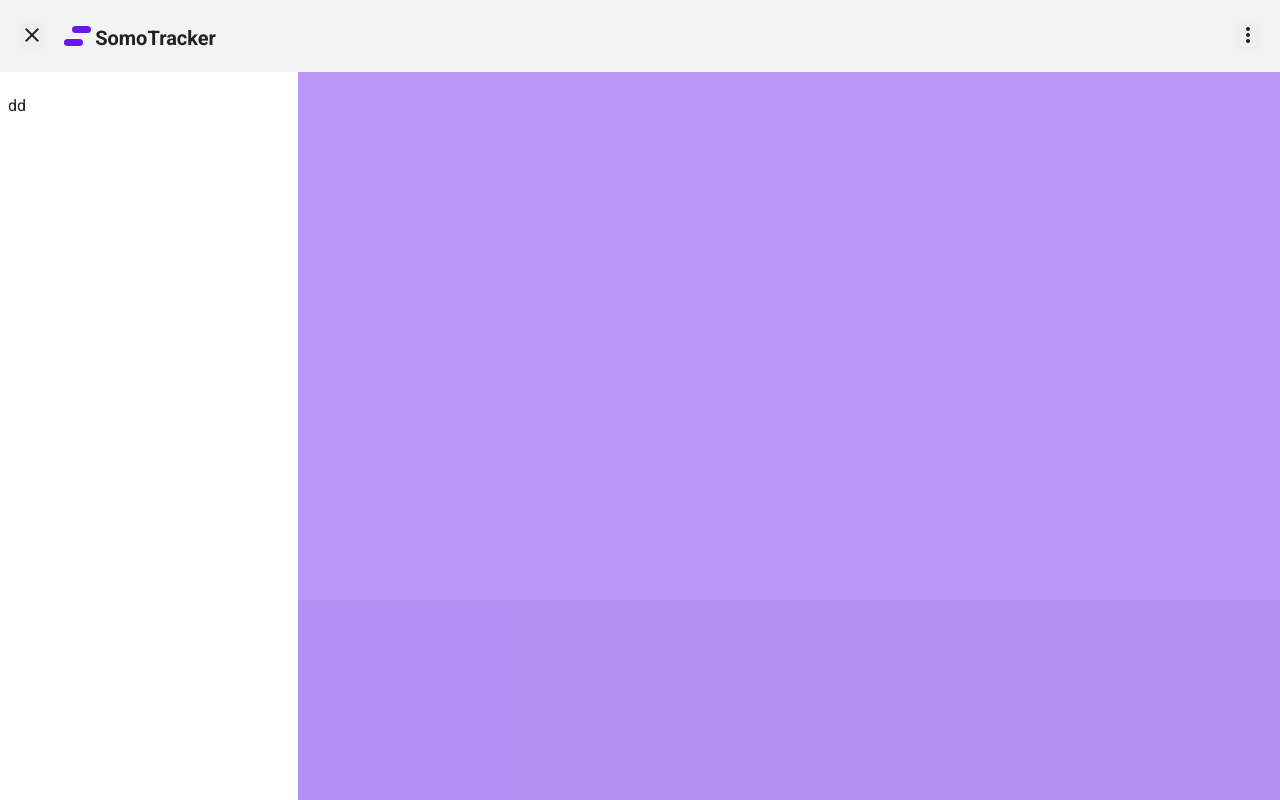
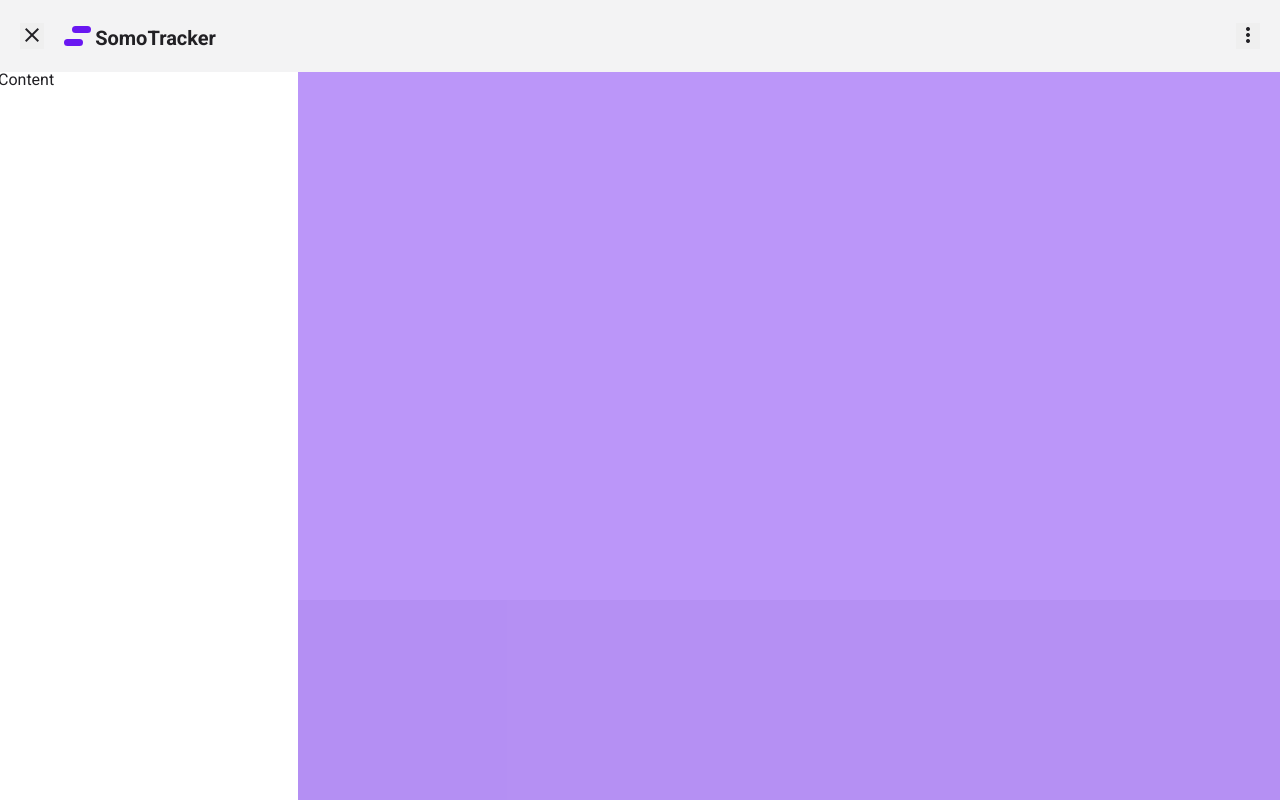
Before and after one commit to pricetula/somo-tracker-web, a Next.js app: page / in a window 1280 px wide. Both pictures are taken after a click on the button "menu". Built offline with nearby package versions, Linux system fonts and the light colour scheme.

Commit message:
clean up

```diff
--- a/src/components/Dialog/Dialog.module.scss
+++ b/src/components/Dialog/Dialog.module.scss
@@ -6,7 +6,7 @@
 
 $anime-duration: 0.4s;
 $bg-duration: math.div($anime-duration, 2.1);
-$content-width: functions.pxToRem(300px);
+$sidemenu-width: functions.pxToRem(300px);
 $timing-func: cubic-bezier(0.45, 0, 0.55, 1);
 
 .toggler {
@@ -24,14 +24,28 @@ $timing-func: cubic-bezier(0.45, 0, 0.55, 1);
   visibility: hidden;
   transition: visibility 0s $anime-duration, background-color $bg-duration;
 
-  .dialog {
+  .dialogContent {
     background-color: white;
-    width: $content-width;
-    height: 100%;
-    padding: functions.pxToRem(26px 10px 20px);
-    transform: translateX(-$content-width);
     transition: all $anime-duration;
     transition-timing-function: $timing-func;
+
+    &.leftsideMenu,
+    &.rightsideMenu {
+      position: absolute;
+      top: 0;
+      width: $sidemenu-width;
+      height: 100%;
+    }
+
+    &.leftsideMenu {
+      left: 0;
+      transform: translateX(-$sidemenu-width);
+    }
+
+    &.rightsideMenu {
+      right: 0;
+      transform: translateX($sidemenu-width);
+    }
   }
 
   &Visible {
@@ -39,8 +53,14 @@ $timing-func: cubic-bezier(0.45, 0, 0.55, 1);
     transition: visibility 0s 0s, background-color $bg-duration;
     background-color: color.$overlay-color;
 
-    .dialog {
-      transform: translateX(functions.pxToRem(-2px));
+    .dialogContent {
+      &.leftsideMenu {
+        transform: translateX(functions.pxToRem(-2px));
+      }
+
+      &.rightsideMenu {
+        transform: translateX(0);
+      }
     }
   }
 }
--- a/src/components/Dialog/Dialog.tsx
+++ b/src/components/Dialog/Dialog.tsx
@@ -1,19 +1,52 @@
 import React from 'react';
-import { DialogOpenContext } from 'src/context/dialogOpen';
 import style from './Dialog.module.scss';
 
-const Dialog = () => {
-  const dialog = React.useContext(DialogOpenContext);
+export enum Dialogvariant {
+  LEFTSIDEMENU = 'leftsideMenu',
+  RIGHTSIDEMENU = 'rightsideMenu',
+  DEFAULT = 'default',
+}
+
+interface Dialogprops {
+  children: React.ReactNode,
+  variant: Dialogvariant,
+  onBackdropClick(): void,
+  isOpen: boolean,
+}
+
+const Dialog = ({ children, variant, onBackdropClick, isOpen }: Dialogprops) => {
+  let contentClassName = `${style.dialogContent} `;
+
+  switch (variant) {
+    case Dialogvariant.LEFTSIDEMENU:
+      contentClassName += style.leftsideMenu;
+      break;
+
+    case Dialogvariant.RIGHTSIDEMENU:
+      contentClassName += style.rightsideMenu;
+      break;
+
+    default:
+      contentClassName += style.default;
+      break;
+  }
+
   return (
     <aside
-      onClick={() => dialog.setIsOpen(false)}
-      className={`${style.dialogWrapper} ${dialog.isOpen ? style.dialogWrapperVisible : ''}`}
+      onClick={onBackdropClick}
+      className={`${style.dialogWrapper} ${isOpen ? style.dialogWrapperVisible : ''}`}
     >
-      <section className={style.dialog} role="content">
-        dd
+      <section className={contentClassName} role="content">
+        {children}
       </section>
     </aside>
   );
 }
 
+Dialog.defaultProps = {
+  variant: Dialogvariant.DEFAULT,
+  onBackdropClick: () => null,
+  isOpen: false,
+}
+
 export default Dialog;
--- a/src/components/Dialog/index.ts
+++ b/src/components/Dialog/index.ts
@@ -1,3 +1,5 @@
 import Dialog from './Dialog';
 
+export { Dialogvariant } from './Dialog';
+
 export default Dialog;
--- a/src/components/Sidemenu/Sidemenu.tsx
+++ b/src/components/Sidemenu/Sidemenu.tsx
@@ -1,7 +1,22 @@
 import React from 'react';
-import Dialog from '../Dialog';
+import { SideMenuOpenContext } from 'src/context/sideMenuOpen';
+import Dialog, { Dialogvariant } from '../Dialog';
 import style from './Sidemenu.module.scss';
 
-const Sidemenu = () => <Dialog />;
+const Sidemenu = () => {
+  const sideMenu = React.useContext(SideMenuOpenContext);
+  const closeSidemenu = () => {
+    sideMenu.setIsOpen(false);
+  }
+  return (
+    <Dialog
+      variant={Dialogvariant.LEFTSIDEMENU}
+      isOpen={sideMenu.isOpen}
+      onBackdropClick={closeSidemenu}
+    >
+      Content
+    </Dialog>
+  );
+};
 
 export default Sidemenu;
--- a/src/components/TopNav/TopNav.tsx
+++ b/src/components/TopNav/TopNav.tsx
@@ -1,20 +1,20 @@
 import React from 'react';
-import { DialogOpenContext } from 'src/context/dialogOpen';
+import { SideMenuOpenContext } from 'src/context/sideMenuOpen';
 import Button from '../Button';
 import Logo from '../Logo';
 import style from './TopNav.module.scss';
 
 function TopNav() {
-  const dialog = React.useContext(DialogOpenContext);
+  const sideMenu = React.useContext(SideMenuOpenContext);
   return (
     <nav className={style.nav} aria-label="Primary">
       <section className={style.logoSidebarbuttonWrapper}>
         <Button
           customClass={style.sidebarbutton}
-          onClick={() => dialog.setIsOpen(!dialog.isOpen)}
+          onClick={() => sideMenu.setIsOpen(!sideMenu.isOpen)}
         >
           <i className="material-icons">
-            {dialog.isOpen ? 'close' : 'menu'}
+            {sideMenu.isOpen ? 'close' : 'menu'}
           </i>
         </Button>
         <Logo />
```
